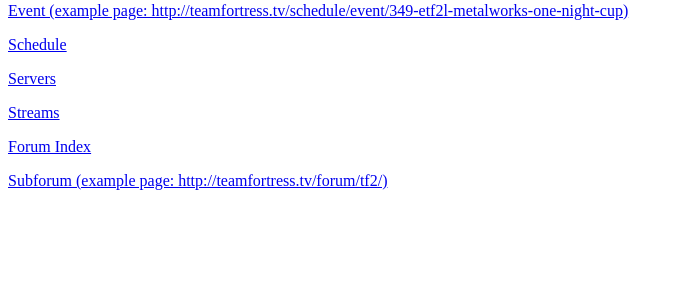
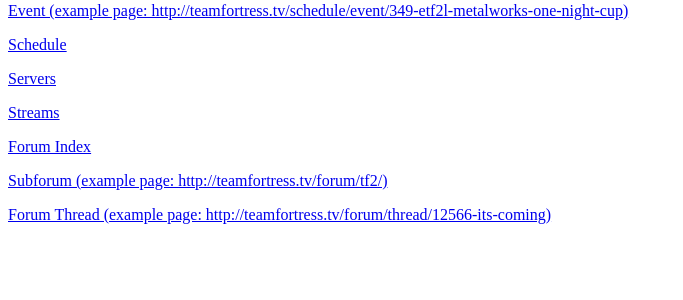
Before and after one commit to PsychicNoodles/tftv-api, a PHP site: page / in a window 1280 px wide. Shown: the part 146-446 px from the top of the page, without its empty margins (0-683 px from the left). Run offline with PHP 8.4, Linux system fonts and the light colour scheme.

Commit message:
added api/thread.php to index.php

```diff
--- a/index.php
+++ b/index.php
@@ -16,5 +16,6 @@
         <p><a href="api/streams.php">Streams</a></p>
         <p><a href="api/forumindex.php">Forum Index</a></p>
         <p><a href="api/subforum.php?sub=tf2">Subforum (example page: http://teamfortress.tv/forum/tf2/)</a></p>
+        <p><a href="api/thread.php?thr=12566-its-coming">Forum Thread (example page: http://teamfortress.tv/forum/thread/12566-its-coming)</a></p>
     </body>
 </html>
```
